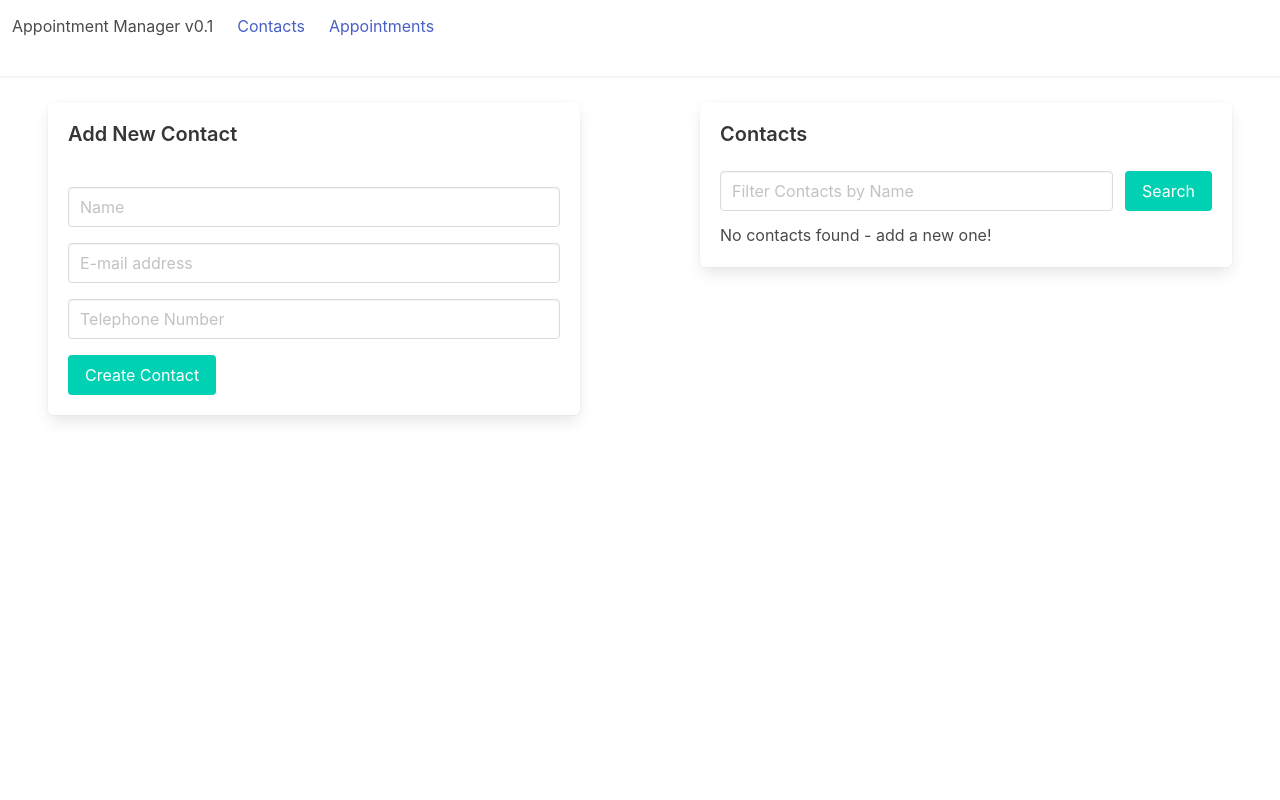
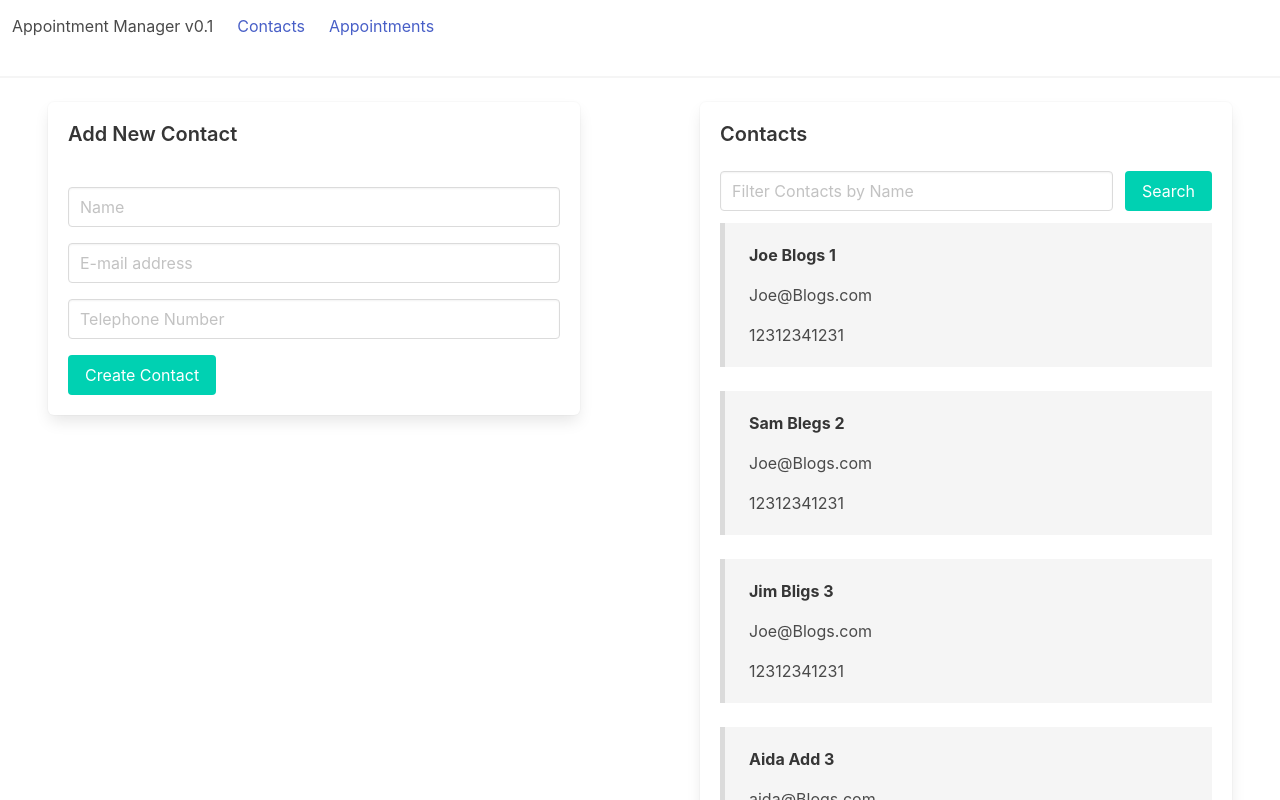
Before and after one commit to LozPilafas/appointment-manager, a React (Create React App) app: page /contacts in a window 1280 px wide. Shown: the top 800 px of the page. Built offline with nearby package versions, Linux system fonts and the light colour scheme.

Commit message:
added filtering Functionality

```diff
--- a/public/index.html
+++ b/public/index.html
@@ -3,6 +3,7 @@
   <head>
     <meta charset="utf-8" />
     <link rel="icon" href="%PUBLIC_URL%/favicon.ico" />
+    <script src="https://kit.fontawesome.com/294436f291.js" crossorigin="anonymous"></script>
     <meta name="viewport" content="width=device-width, initial-scale=1" />
     <meta name="theme-color" content="#000000" />
     <meta
--- a/src/App.js
+++ b/src/App.js
@@ -7,6 +7,30 @@ import { AppointmentItem } from "./presentational/appointmentitem";
 
 
 
+const testDataContacts=[
+  {name:'Joe Blogs 1',
+  email:"Joe@Blogs.com",
+  tel:12312341231
+},
+{name:'Sam Blegs 2',
+  email:"Joe@Blogs.com",
+  tel:12312341231
+},
+{name:'Jim Bligs 3',
+  email:"Joe@Blogs.com",
+  tel:12312341231
+},
+{name:'Aida Add 3',
+  email:"aida@Blogs.com",
+  tel:12312341231
+},
+{name:'Kim Chee 3',
+  email:"KC@Blogs.com",
+  tel:12312341231
+},
+
+
+]
 
 
 
@@ -17,19 +41,29 @@ export default function App() {
     email:"",
     tel:"",
   })
-  const [contacts,setContancts]=useState([])
-  const [newAppoint,setNewAppoint]=useState({contact:"",title:"",date:""})
+  const [contacts,setContancts]=useState(testDataContacts)
+  const [newAppoint,setNewAppoint]=useState({contact:"",title:"",date:"",time:""})
   const [appointments,setAppointments]=useState([])
+  const [contactFilter,setContactFilter]=useState("")
+  const [appointFilter,setAppointFilter]=useState("")
 
 
   const handleInputChange=(e)=>{
 
-    setNewContact((prev)=>({...prev,[e.target.name]:e.target.value.trim()}))
+    setNewContact((prev)=>({...prev,[e.target.name]:e.target.value}))
+  }
+  const handleInputChangeAppfilter=(e)=>{
+
+    setContactFilter(e.target.value)
+  }
+  const handleInputChangeApptsfilter=(e)=>{
+
+    setAppointFilter(e.target.value)
   }
 
   const handleInputChangeAppoint=(e)=>
   {
-    setNewAppoint((prev)=>({...prev,[e.target.name]:e.target.value.trim()}))
+    setNewAppoint((prev)=>({...prev,[e.target.name]:e.target.value}))
 
   }
 
@@ -37,9 +71,9 @@ export default function App() {
   {
     e.preventDefault()
 
-    if(newContact && contacts.filter((contact)=>contact.name.toUpperCase()===newContact.name.toUpperCase()).length===0)
+    if(newContact.name.trim()!=="" && newContact.tel.length!==0 &&  contacts.filter((contact)=>contact.name.toUpperCase()===newContact.name.toUpperCase()).length===0)
     {
-      setContancts((prev)=>[...prev,{name:newContact.name,email:newContact.email,tel:newContact.tel}])
+      setContancts((prev)=>[...prev,{name:newContact.name,email:newContact.email,tel:newContact.tel.trim()}])
       setNewContact({
         name:"",
         email:"",
@@ -48,7 +82,7 @@ export default function App() {
     }
     else
     {
-      alert('Contact with this Name already exists')
+      alert('Contact with this Name already exists or a field is empty')
     }
 
 
@@ -61,8 +95,8 @@ export default function App() {
 
     if(newAppoint.contact!=="" && appointments.filter((contact)=>contact.contact.toUpperCase()===newAppoint.contact.toUpperCase()).length===0)
     {
-      setAppointments((prev)=>[...prev,{contact:newAppoint.contact,title:newAppoint.title,date:newAppoint.date}])
-      setNewAppoint({contact:"",title:"",date:""})
+      setAppointments((prev)=>[...prev,{contact:newAppoint.contact,title:newAppoint.title,date:newAppoint.date,time:newAppoint.time}])
+      setNewAppoint({contact:"",title:"",date:"",time:""})
     }
     else
     {
@@ -77,7 +111,16 @@ export default function App() {
 {
   if(contacts.length>0)
   {
+    if(contactFilter==="")
+    {
+
    return contacts.map((contact)=><ContactLine contact={contact} />)
+    }
+    else if(contactFilter!=="")
+    {
+
+      return contacts.map((contact)=>contact.name.toUpperCase().includes(contactFilter.toUpperCase())? <ContactLine contact={contact} />:"")
+    }
   }
   return (<h3>No contacts found - add a new one!</h3>)
 }
@@ -95,7 +138,15 @@ const renderContactOptions=(contacts)=>
 
 const renderAppointmentLines=(appointments)=>
 {
+
+if(appointFilter==="")
+{
   return appointments.map((item)=><AppointmentItem appointments={item} />)
+}
+else if(appointFilter!=="")
+{
+  return appointments.map((item)=>item.contact.toUpperCase().includes(appointFilter.toUpperCase())?<AppointmentItem appointments={item} />:"")
+}
 }
 
 
@@ -114,6 +165,7 @@ const renderAppointmentLines=(appointments)=>
           onCreate={handleCreateSubmit}
           contacts={contacts}
           renderContactlines={renderContactLines}
+          handleInputChangeAppfilter={handleInputChangeAppfilter}
           />} />
 
           <Route path="/appointments" element={<AppointmentsPage
@@ -121,9 +173,11 @@ const renderAppointmentLines=(appointments)=>
           contacts={contacts}
           handleInputChangeAppoint={handleInputChangeAppoint}
           handleCreateSubmitAppoint={handleCreateSubmitAppoint}
+
           currentValues={newAppoint}
           appointments={appointments}
           renderAppointmentLines={renderAppointmentLines}
+          handleInputChangeApptsfilter={handleInputChangeApptsfilter}
 
           />} />
 
--- a/src/presentational/appointmentitem.js
+++ b/src/presentational/appointmentitem.js
@@ -6,12 +6,13 @@ export function AppointmentItem(props)
         <div className="content ">
           <blockquote>
                 <p>
-                  <strong>{props.appointments.contact}</strong>
+                  <strong><i class="far fa-user-circle fa-lg"></i> {props.appointments.contact}</strong>
                 </p>
-                <p>{props.appointments.date}</p>
-                <p>Time goes here</p>
-                <p>{props.appointments.title}</p>
-                <p>Options go here</p>
+                <p><i class="fas fa-tasks fa-lg"></i> {props.appointments.title}</p>
+                <p><i class="far fa-calendar-alt fa-lg"></i> {props.appointments.date}</p>
+                <p><i class="far fa-hourglass fa-lg"></i> {props.appointments.time}</p>
+
+
 
           </blockquote>
         </div>
--- a/src/presentational/appointmentslist.js
+++ b/src/presentational/appointmentslist.js
@@ -14,6 +14,8 @@ export function AppointmentsList (props){
             class="input"
             type="text"
             placeholder="Filter  by Name"
+            name='AppointFilter'
+            onChange={props.handleInputChangeApptsfilter}
           />
         </p>
         <p class="control">
--- a/src/presentational/appointmentspage.js
+++ b/src/presentational/appointmentspage.js
@@ -23,13 +23,14 @@ return(
     </select>
     <input className="input mt-4 " type="text" placeholder="Input a title" required="true" name="title" onChange={props.handleInputChangeAppoint} value={props.currentValues.title}/>
     <input className="input mt-4 " type="date" required="yes" name="date" onChange={props.handleInputChangeAppoint} value={props.currentValues.date} />
+    <input className="input mt-4 " type="time" required="yes" name="time" onChange={props.handleInputChangeAppoint} value={props.currentValues.time} />
     <button className="button is-primary mt-4" type="submit" value="Create Appointment" >Create Appointment</button>
 </form>
 
 </div>
 </div>
 
-<AppointmentsList renderAppointmentLines={props.renderAppointmentLines} appointments={props.appointments} /></div>
+<AppointmentsList renderAppointmentLines={props.renderAppointmentLines} appointments={props.appointments} handleInputChangeApptsfilter={props.handleInputChangeApptsfilter} /></div>
     </>
 
 
--- a/src/presentational/contacts.js
+++ b/src/presentational/contacts.js
@@ -51,6 +51,7 @@ export function Contactpage(props) {
         <ContactsList
           contacts={props.contacts}
           renderContactlines={props.renderContactlines}
+          onChange={props.handleInputChangeAppfilter}
         />
      </div>
     </>
--- a/src/presentational/contactslist.js
+++ b/src/presentational/contactslist.js
@@ -8,6 +8,8 @@ export function ContactsList(props) {
           <input
             class="input"
             type="text"
+            name="contactFilter"
+            onChange={props.onChange}
             placeholder="Filter Contacts by Name"
           />
         </p>
```
